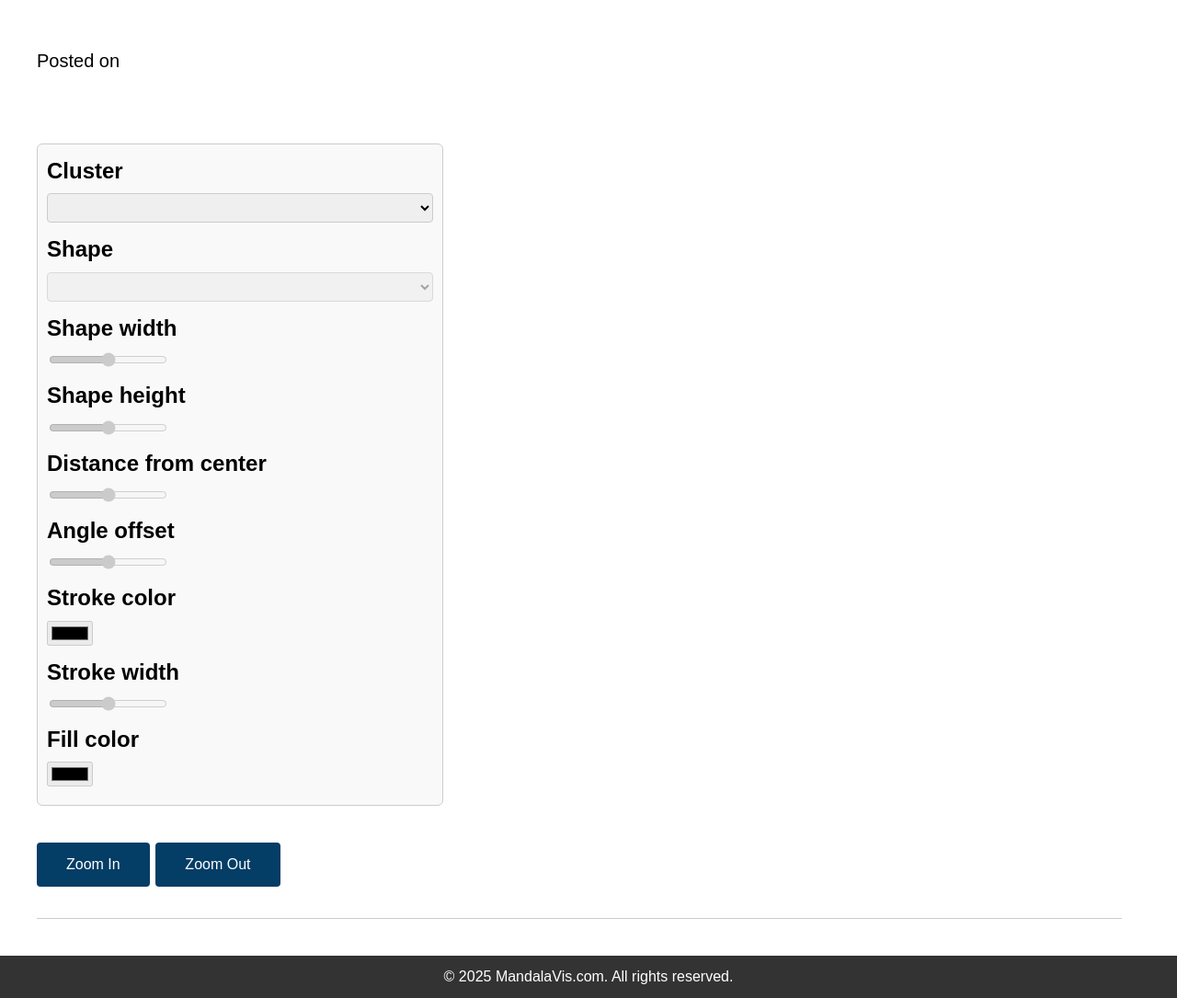
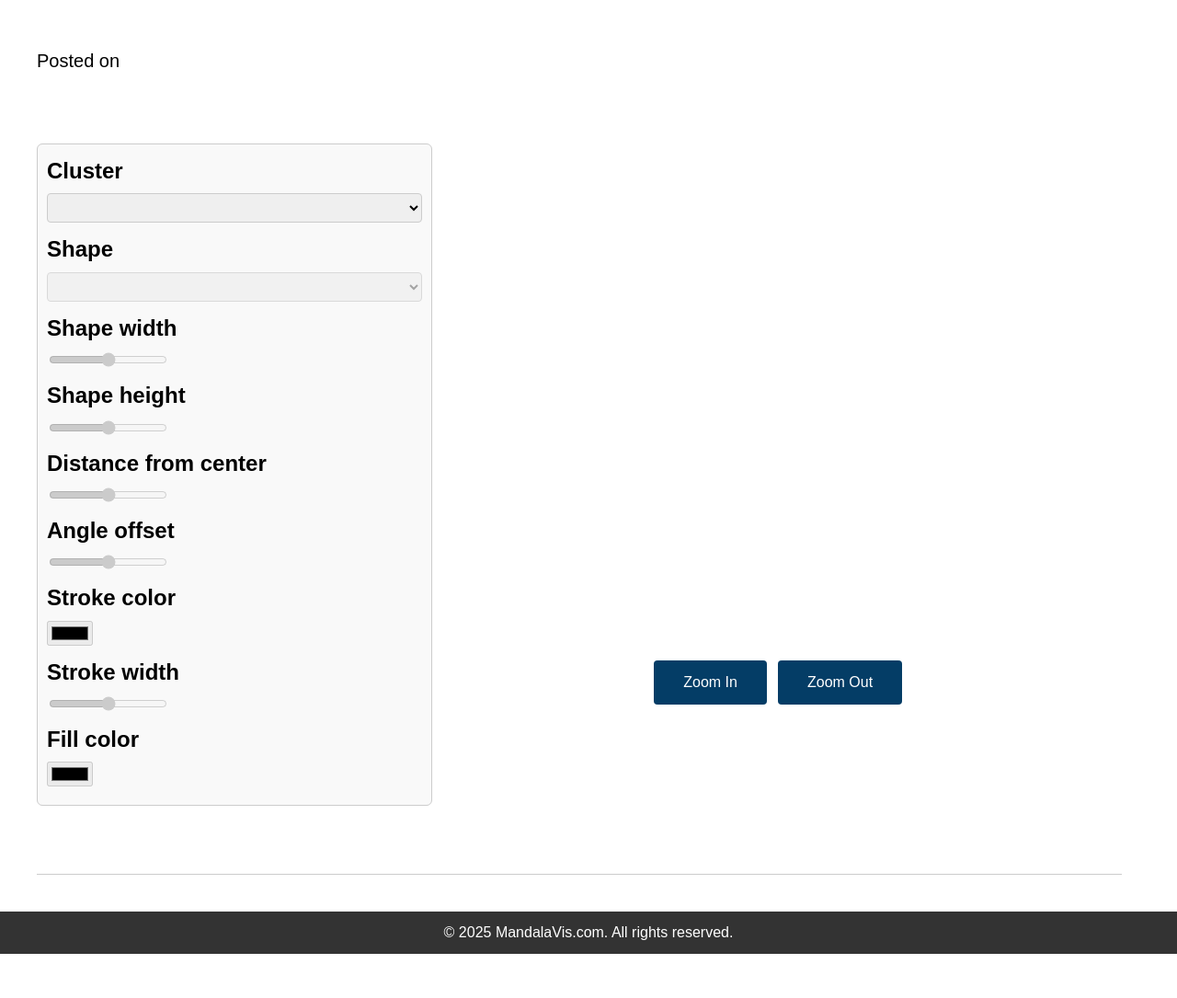
Before and after one commit to mbsmrtic/mandalavis, a Flask app: template app/templates/postv2.html in a window 1280 px wide. Shown: the part 170-1255 px from the top of the page at 92% size. After the commit the page ends 1207 px from the top, so only its background shows below. Run offline with Flask 3, Linux system fonts and the light colour scheme; the template is opened without the code that fills it, so the values that code supplies are empty; parts of the project's set-up code (start-up, migrations or seed data) failed here and were passed over.

Commit message:
Moved zoom buttons into grid container to center them under mandala

```diff
--- a/app/static/css/styles.css
+++ b/app/static/css/styles.css
@@ -51,7 +51,9 @@ nav a {
 /* Grid container */
 .grid-container {
     display: grid;
-    grid-template-areas: "controlpanel svg";
+    grid-template-areas: "controlpanel mandalaarea";
+    gap: 24px;
+    align-items: start;
 }
 
 /* Control panel area under tooltip */
@@ -67,16 +69,8 @@ nav a {
 }
 
 /* Each dropdown group */
-.controlpanel .field {
-    margin-bottom: 10px;
-}
-
-.controlpanel label {
-    display: block;
-    font-weight: bold;
-    margin-bottom: 5px;
-}
-
+.controlpanel .field { margin-bottom: 10px;}
+.controlpanel label { display: block; font-weight: bold; margin-bottom: 5px;}
 .controlpanel select {
     width: 100%;
     padding: 6px;
@@ -85,26 +79,29 @@ nav a {
     border-radius: 4px;
 }
 
+.mandalaarea {
+    grid-area: mandalaarea;
+    display: flex;
+    flex-direction: column;
+    align-items: center;
+}
 
-svg {
-    grid-area: svg;
+.mandalaarea svg {
     display: block; /* Required for margin auto */
-    margin: 0 auto; /* Horizontal centering */
-}
-footer {
-    text-align: center;
-    padding: 10px 0;
-    background: #333;
-    color: #fff;
-    position: relative;
-    bottom: 0;
-    width: 100%;
+    max-width: 100%;
+    height: auto;
 }
 article {
     margin-bottom: 20px;
     padding-bottom: 10px;
     border-bottom: 1px solid #ccc;
     font-size: 1.5rem;
+}
+.zoom-controls {
+    margin-top: 12px;
+    display: flex;
+    gap: 12px;
+    flex-wrap: wrap;       /* nice on small screens */
 }
 .zoom-button {
     background-color: #043D66; /* Blue */
@@ -151,3 +148,12 @@ article {
     right: 123px; /* Distance from the right edge */
     /*bottom: 20px;  Optional: Distance from the bottom edge */
 }
+footer {
+    text-align: center;
+    padding: 10px 0;
+    background: #333;
+    color: #fff;
+    position: relative;
+    bottom: 0;
+    width: 100%;
+}
--- a/app/templates/postv2.html
+++ b/app/templates/postv2.html
@@ -43,7 +43,7 @@
                     </div>
                     <div class="field">
                         <label for="offset">Distance from center</label>
-                        <input id="offset" type="range" max="200" step="1" disabled
+                        <input id="offset" type="range" max="270" step="1" disabled
                             oninput="this.nextElementSibling.value = this.value">
                         <output></output>
                     </div>
@@ -61,7 +61,8 @@
                     </div>
                     <div class="field">
                         <label for="strokewidth">Stroke width</label>
-                        <input id="strokewidth" type="range" step="1" disabled
+                        <input id="strokewidth" type="range" step="1" max="30"
+                            disabled
                             oninput="this.nextElementSibling.value = this.value">
                         <output></output>
                     </div>
@@ -73,6 +74,7 @@
                     </div>
                 </div>
 
+                <div class="mandalaarea">
                     <svg id="mandala{{ post_id }}svg" width="600" height="600"
                         viewBox="0 00 600 600" fill="none"
                         transform="matrix(1 0 0 1 0 0)"
@@ -81,10 +83,13 @@
                         <g id="mandala{{ post_id }}" transform="matrix(1 0 0 1 0 0)">
                         </g>
                         </svg>
+                    <div class="zoom-controls">
+                        <button id="zoom-in-{{ post_id }}" class="zoom-button">Zoom In</button>
+                        <button id="zoom-out-{{ post_id }}" class="zoom-button">Zoom Out</button>
+                    </div>
+                </div>
             </div>
 
-            <button id="zoom-in-{{ post_id }}" class="zoom-button">Zoom In</button>
-            <button id="zoom-out-{{ post_id }}" class="zoom-button">Zoom Out</button>
             <div></div>
             <p> {{ mandala_data.post_text_html|safe }}
             </p>
```
Lines whose indentation alone changed are shown as unchanged.
